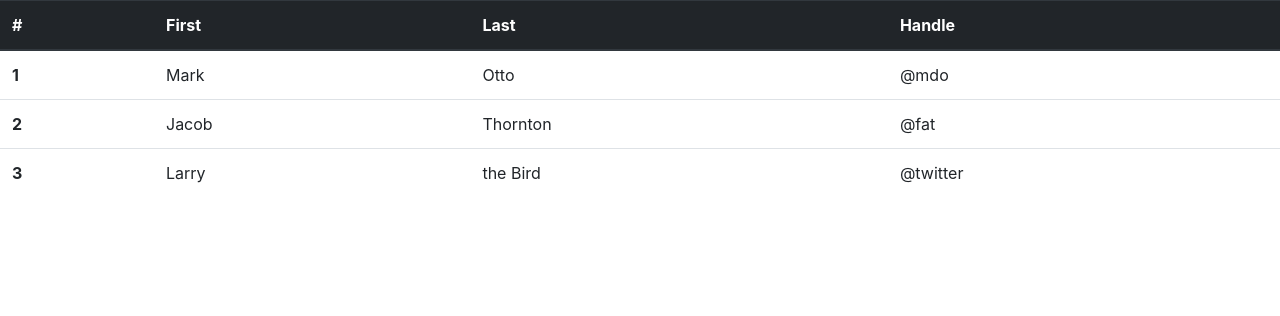
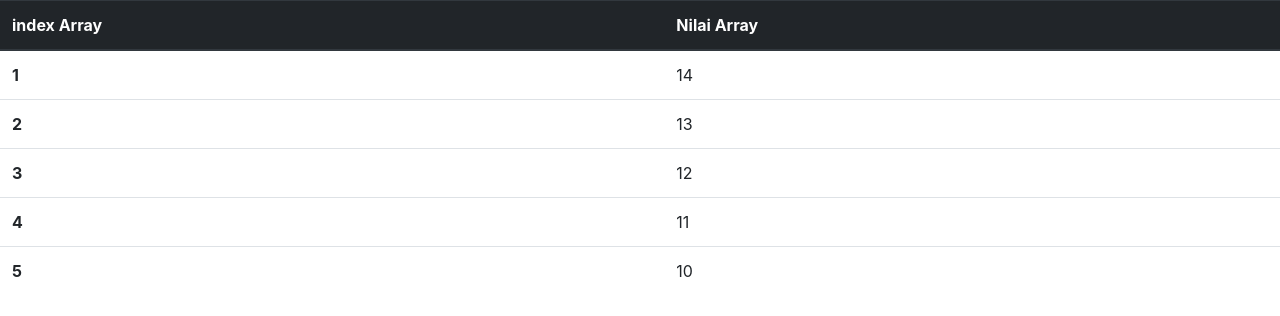
Before and after one commit to khilmi-aminudin/khilmi-DW13-3, a PHP site: page / in a window 1280 px wide. Shown: the top 316 px of the page. Run offline with PHP 8.4, Linux system fonts and the light colour scheme; some libraries are stand-ins or nearby versions.

Commit message:
memodifikasi tabel

```diff
--- a/No Soal 1/index.php
+++ b/No Soal 1/index.php
@@ -26,32 +26,32 @@
 <table class="table">
   <thead class="thead-dark">
     <tr>
-      <th scope="col">#</th>
-      <th scope="col">First</th>
-      <th scope="col">Last</th>
-      <th scope="col">Handle</th>
+      <th scope="col">index Array</th>
+      <th scope="col">Nilai Array</th>
     </tr>
   </thead>
-  <tbody>
+     <tbody>
     <tr>
-      <th scope="row">1</th>
-      <td>Mark</td>
-      <td>Otto</td>
-      <td>@mdo</td>
+      <th scope="row"><?= $arr[0] ?></th>
+      <td><?= $arr_1 ?></td>
     </tr>
     <tr>
-      <th scope="row">2</th>
-      <td>Jacob</td>
-      <td>Thornton</td>
-      <td>@fat</td>
+      <th scope="row"><?= $arr[1] ?></th>
+      <td><?= $arr_2 ?></td>
     </tr>
     <tr>
-      <th scope="row">3</th>
-      <td>Larry</td>
-      <td>the Bird</td>
-      <td>@twitter</td>
+      <th scope="row"><?= $arr[2] ?></th>
+      <td><?= $arr_3 ?></td>
     </tr>
-  </tbody>
+    <tr>
+      <th scope="row"><?= $arr[3] ?></th>
+      <td><?= $arr_4 ?></td>
+    </tr>
+    <tr>
+      <th scope="row"><?= $arr[4] ?></th>
+      <td><?= $arr_5 ?></td>
+    </tr>
+    </tbody>
 </table>
 
     <script src="https://code.jquery.com/jquery-3.2.1.slim.min.js" integrity="sha384-KJ3o2DKtIkvYIK3UENzmM7KCkRr/rE9/Qpg6aAZGJwFDMVNA/GpGFF93hXpG5KkN" crossorigin="anonymous"></script>
```
